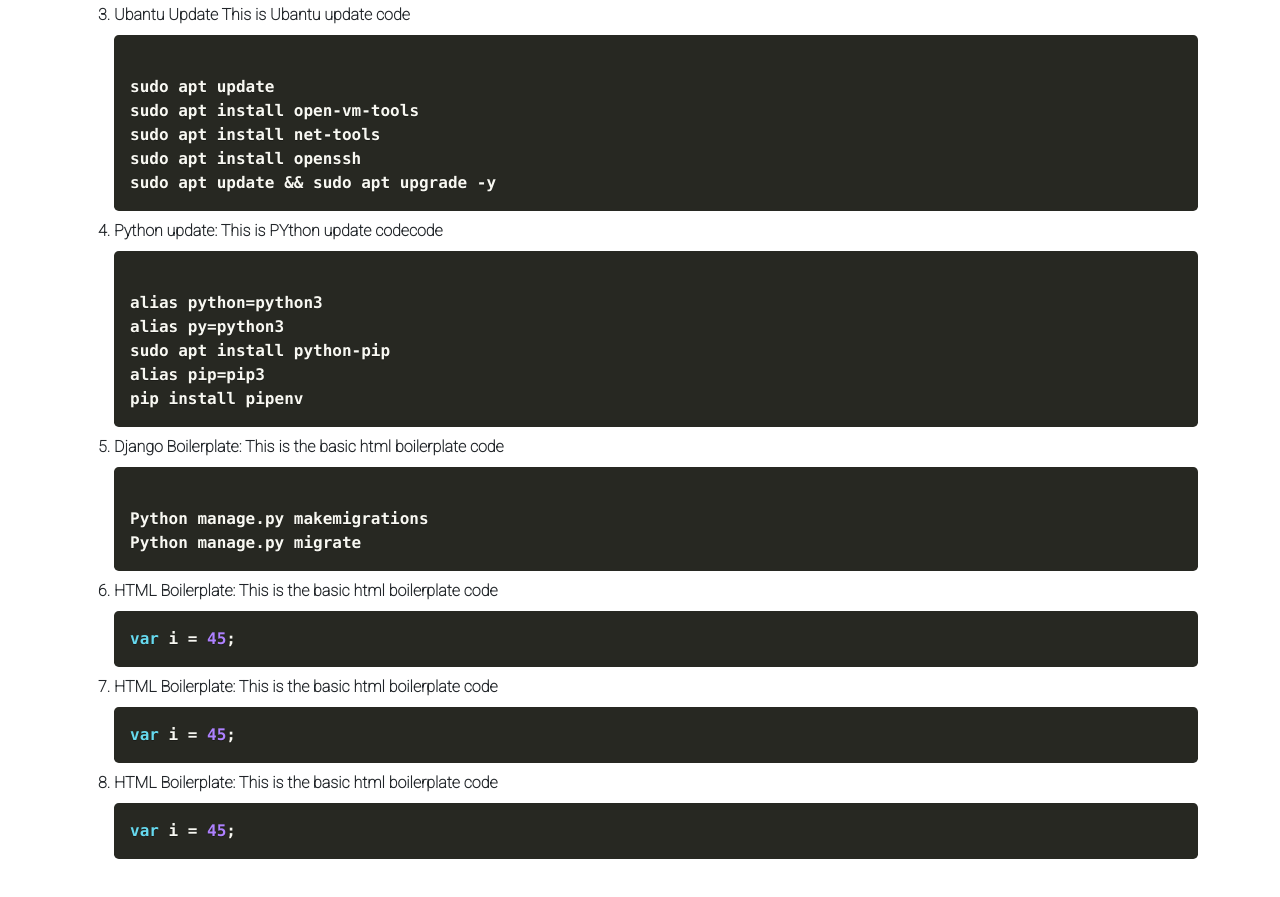
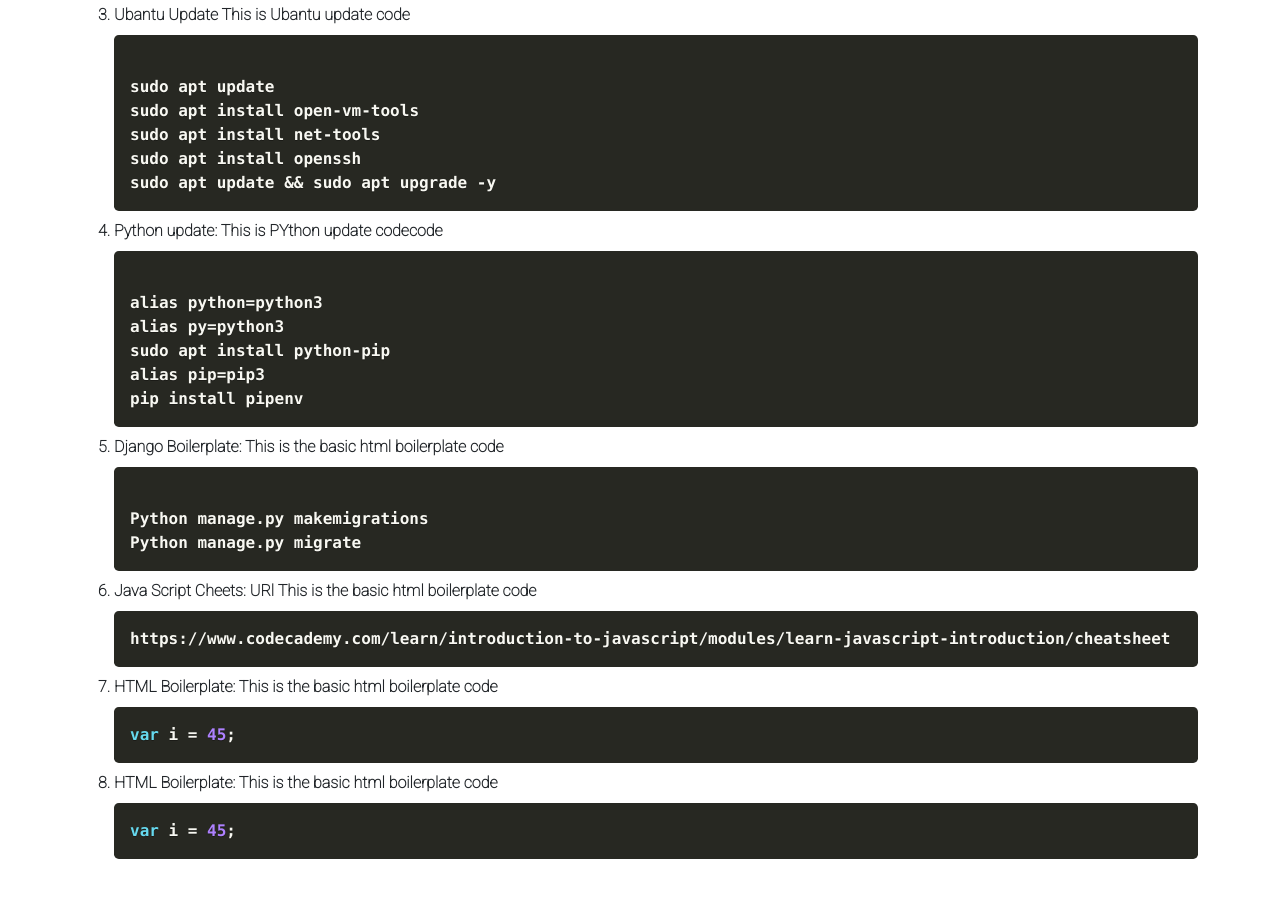
Before and after one commit to RandyARk79/CHEAT-CODES, a plain HTML site: page index.html in a window 1280 px wide. Shown: the part 389-1286 px from the top of the page. Drawn offline with nearby package versions, Linux system fonts and the light colour scheme; some packages are replaced by stand-ins of ours; a script that the page names is missing; a web font is replaced by a local one.

Commit message:
Update index.html

```diff
--- a/index.html
+++ b/index.html
@@ -59,8 +59,8 @@ Python manage.py makemigrations
 Python manage.py migrate
 </code></pre>
 </li>
-    <li><b>HTML Boilerplate:</b> This is the basic html boilerplate code
-<pre class="language-js"><code>var i = 45; </code></pre>
+    <li><b>Java Script Cheets: URl</b> This is the basic html boilerplate code
+<pre class="language-js"><code>https://www.codecademy.com/learn/introduction-to-javascript/modules/learn-javascript-introduction/cheatsheet</code></pre>
 </li>
     <li><b>HTML Boilerplate:</b> This is the basic html boilerplate code
 <pre class="language-js"><code>var i = 45; </code></pre>
```
